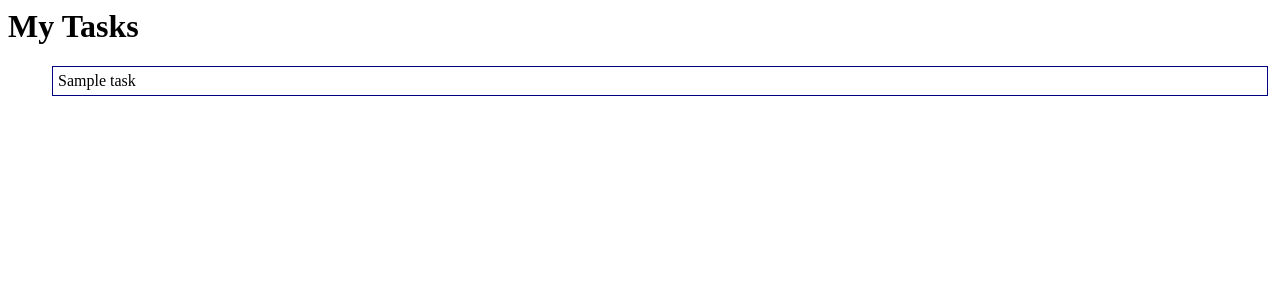
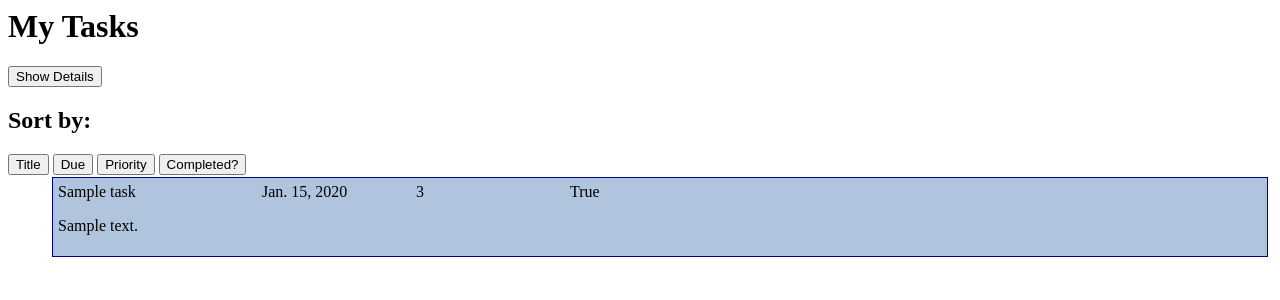
Before and after one commit to marklar/olakase, a Django app: page /kaseres/tasks/ in a window 1280 px wide. Shown: the top 300 px of the page. Run offline with Django 3.2, Linux system fonts and the light colour scheme; tables that the repository leaves empty hold one stand-in row (values such as "Sample post").

Commit message:
Started tinkering w/ CoffeeScript.
Adding sort buttons.

```diff
--- a/kaseres/static/kaseres/css/main.css
+++ b/kaseres/static/kaseres/css/main.css
@@ -1,4 +1,4 @@
-ul#tasks {
+#tasks {
     margin: 2px;
     list-style-type: none;
 }
@@ -9,4 +9,21 @@ ul#tasks {
     border-style: solid;
     border-width: 1px;
     border-color: navy;
+    background-color: LightSteelBlue;
 }
+
+.attr {
+    width: 150px;
+    display: inline-block;
+}
+
+.title {
+    width: 200px;
+}
+
+.due_date {
+}
+
+.task .sorted {
+    background-color: LightSteelBlue;
+}
--- /dev/null
+++ b/kaseres/static/kaseres/js/kaseres.js
@@ -0,0 +1,12 @@
+// Generated by CoffeeScript 1.6.2
+(function() {
+  var toggle_details;
+
+  toggle_details = function() {
+    console.log('togging details');
+    return $('#toggle_details').html('Show Details');
+  };
+
+  $(document).ready(toggle_details);
+
+}).call(this);
--- a/kaseres/templates/tasks/index.html
+++ b/kaseres/templates/tasks/index.html
@@ -3,7 +3,7 @@
     {% load staticfiles %}
 
     <script type="text/javascript" src="{% static 'kaseres/js/jquery.min.js' %}"></script>
-    <script type="text/javascript" src="{% static 'kaseres/js/jquery.init.js' %}"></script>
+    <script type="text/javascript" src="{% static 'kaseres/js/kaseres.js' %}"></script>
 
     <link rel="stylesheet" type="text/css" href="{% static 'kaseres/css/main.css' %}" />
 
@@ -13,6 +13,15 @@
 
     <h1>My Tasks</h1>
 
+    <div>
+      <button type="button" id="toggle_details">Hide Details</button>
+    </div>
+
+    <h2>Sort by:</h2>
+    {% for name, attr in sort_attrs %}
+    <button type="button" id="sort_{{attr}}">{{name}}</button>
+    {% endfor %}
+
     {% include "tasks/all_tasks.html" %}
 
   </body>
--- a/kaseres/templates/tasks/one_task.html
+++ b/kaseres/templates/tasks/one_task.html
@@ -1,5 +1,13 @@
 <li class="task" id="task_{{ task.id }}">
   <!-- <a href="{% url 'kaseres:read_task' task.id %}"> -->
-  {{ task.title }}
+  <div>
+    <div class="attr title">{{ task.title }}</div>
+    <div class="attr due_date">{{ task.due_date }}</div>
+    <div class="attr priority">{{ task.priority }}</div>
+    <div class="attr is_completed">{{ task.is_completed }}</div>
+  </div>
+  <p class="task_body">
+    {{ task.body }}
+  </p>
   <!-- </a> -->
 </li>
--- /dev/null
+++ b/kaseres/templates/tasks/sort_buttons.html
@@ -0,0 +1,3 @@
+{% for attr in sort_attrs %}
+<button type="button" id="{{attr}}_btn">{{attr}}</button>
+{% endfor %}
--- a/kaseres/views.py
+++ b/kaseres/views.py
@@ -36,6 +36,13 @@ def blurfl(f):
 #   }
 #
 
+sort_attrs = [
+    ('Title', 'title'),
+    ('Due', 'due_date'),
+    ('Priority', 'priority'),
+    ('Completed?', 'is_completed')
+]
+
 @require_safe
 @blurfl
 def index(request):
@@ -43,7 +50,7 @@ def index(request):
     return {
         'models': hi_pri_tasks,
         'template': 'tasks/index.html',
-        'context': {'tasks': hi_pri_tasks}
+        'context': {'tasks': hi_pri_tasks, 'sort_attrs': sort_attrs}
     }
 
 # @require_POST
```
Also changed, not shown: 1 other file.
